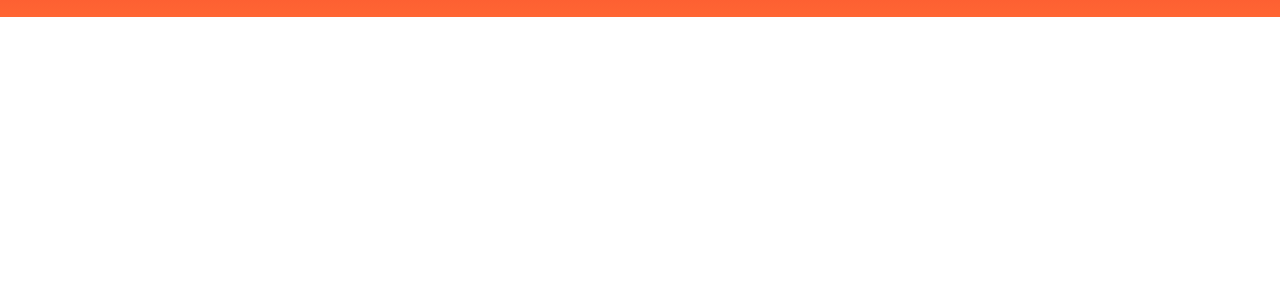
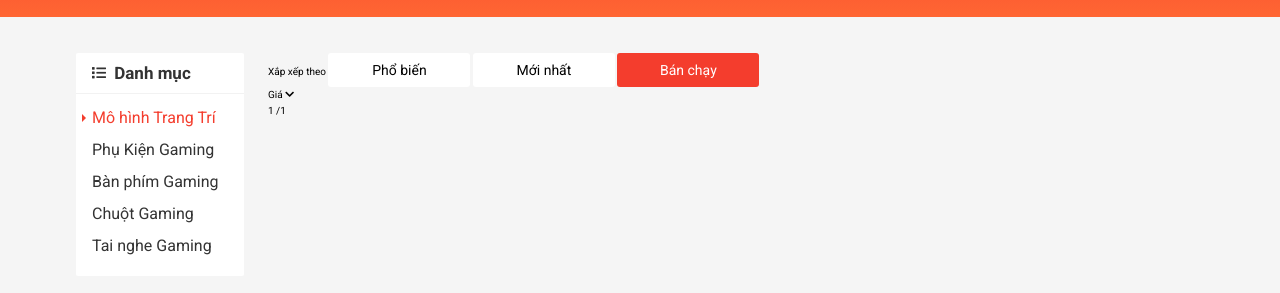
Before and after one commit to ZiZiLI-Bot/Practice, a plain HTML site: page index.html in a window 1280 px wide. Shown: the part 103-396 px from the top of the page. Drawn offline with nearby package versions, Linux system fonts and the light colour scheme.

Commit message:
add category

```diff
--- a/assets/css/base.css
+++ b/assets/css/base.css
@@ -21,6 +21,8 @@ html {
     box-sizing: border-box;
 }
 
+/* Responsive */
+
 .grid {
     width: 1200px;
     max-width: 100%;
@@ -34,7 +36,22 @@ html {
 .grid__row {
     display: flex;
     flex-wrap: wrap;
+    margin-left: -12px;
+    margin-right: -12px;
 }
+
+.grid__column-2 {
+    padding-left: 12px;
+    padding-right: 12px;
+    width: 16.6667%;
+}
+
+.grid__column-10 {
+    padding-left: 12px;
+    padding-right: 12px;
+    width: 83.3334%;
+}
+
 
 /* button style */
 .btn {
@@ -44,9 +61,13 @@ html {
     border-radius: 3px;
     border: none;
     font-size: 1.4rem;
-    /* padding: 0; */
+    padding: 0 12px;
     outline: none;
+    /* display: inline-flex;
+    align-items: center;
+    justify-content: center; */
     cursor: pointer;
+    line-height: 1.6rem;
     background-color: #fff;
 }
 
--- a/assets/css/main.css
+++ b/assets/css/main.css
@@ -740,3 +740,71 @@
     float: right;
     margin: 3px 12px 12px 0;
 }
+
+/* App container */
+
+.app__contenter {
+    background-color: #f5f5f5;
+}
+
+.app__content {
+    padding: 36px;
+}
+
+.category {
+    background-color: #fff;
+    border-radius: 2px;
+}
+
+.category__heading {
+    color: var(--text-color);
+    font-size: 1.7rem;
+    padding: 12px 16px;
+    margin: 0;
+    border-bottom: 1px solid rgba(0, 0, 0, 0.05);
+}
+
+.category__heading-icon {
+    font-size: 1.4rem;
+    margin-right: 4px;
+    position: relative;
+    top: -1px;
+}
+
+
+.category-list {
+    padding:0 0 6px 0;
+    list-style: none;
+}
+
+.category-item--active .category-item__link{
+    color: var(--primary-color);
+}
+
+.category-item--active .category-item__link::after {
+    position: absolute;
+    content: "";
+    top: 25%;
+    left: -10px;
+    border: 4px solid;
+    /* transform: translateY(-50%); */
+    border-color: transparent transparent transparent var(--primary-color);
+}
+
+.category-item__link {
+    position: relative;
+    right: 0;
+    color: var(--text-color);
+    font-size: 1.6rem;
+    text-decoration: none;
+    display: block;
+    margin: 16px 16px;
+    transition: right linear 0.1s;
+}
+
+.category-item__link:hover {
+    right: -5px;
+    color: var(--primary-color);
+}
+
+/* Home sort + filter */
--- a/index.html
+++ b/index.html
@@ -242,8 +242,55 @@
             </div>
         </header>
 
-        <div class="contenter">
-
+        <div class="app__contenter">
+            <div class="grid">
+                <div class="grid__row app__content">
+                    <div class="grid__column-2">
+                        <nav class="category">
+                            <h3 class="category__heading">
+                                <i class="category__heading-icon fas fa-list"></i>
+                                Danh mục
+                            </h3>
+                            <ul class="category-list">
+                                <li class="category-item category-item--active">
+                                    <a href="#" class="category-item__link">Mô hình Trang Trí</a>
+                                </li>
+                                <li class="category-item">
+                                    <a href="#" class="category-item__link">Phụ Kiện Gaming</a>
+                                </li>
+                                <li class="category-item">
+                                    <a href="#" class="category-item__link">Bàn phím Gaming</a>
+                                </li>
+                                <li class="category-item">
+                                    <a href="#" class="category-item__link">Chuột Gaming</a>
+                                </li>
+                                <li class="category-item">
+                                    <a href="#" class="category-item__link">Tai nghe Gaming</a>
+                                </li>
+                            </ul>
+                        </nav>
+                    </div>
+                    <div class="grid__column-10">
+                        <div class="home-filter">
+                            <span class="home-filter__titter">Xắp xếp theo</span>
+                            <button class="btn ">Phổ biến</button>
+                            <button class="btn ">Mới nhất</button>
+                            <button class="btn btn--primary">Bán chạy</button>
+                            <div class="select-price">
+                                <spam class="select-price__text">Giá</spam>
+                                <i class="fas fa-chevron-down"></i>
+                            </div>
+                            <div class="home-filter__paginate">
+                                <spam class="home-filter__page-num">1</spam>
+                                /1
+                            </div>
+                            <div class="home-filter__page-control">
+                                <a href="" class="home-filter__page-btn"></a>
+                            </div>
+                        </div>
+                    </div>
+                </div>
+            </div>
         </div>
 
         <footer class="footer">
```
